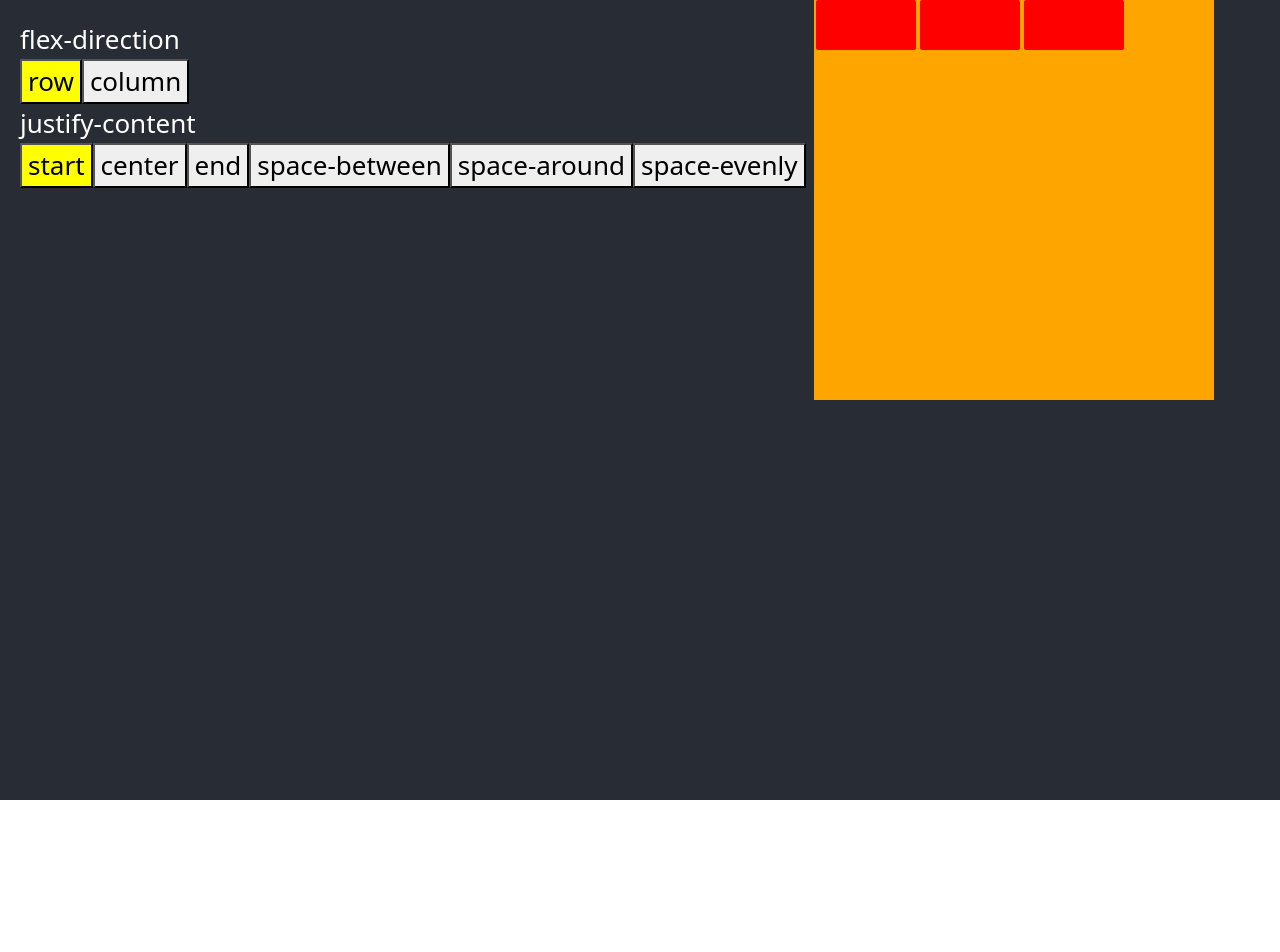
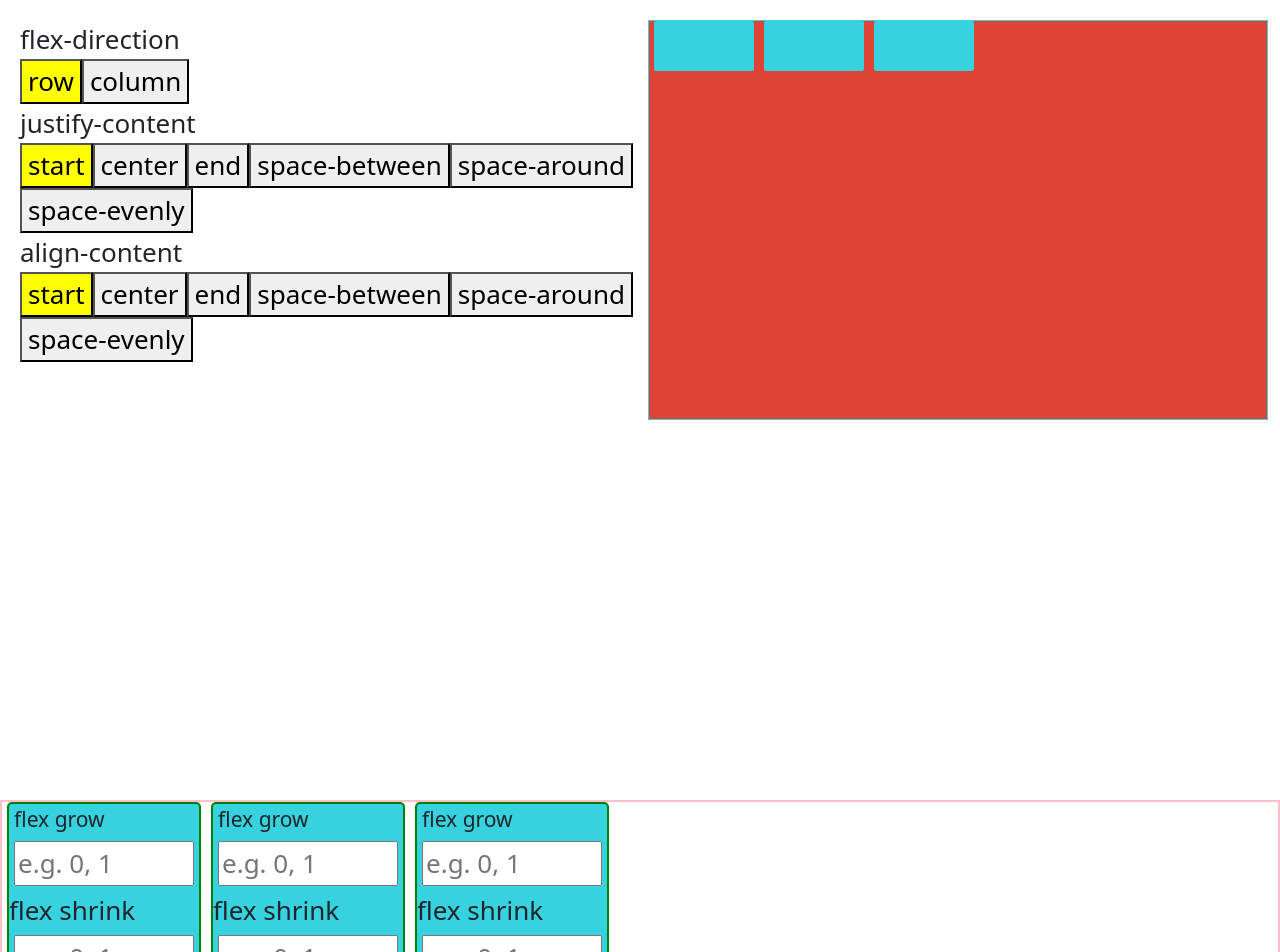
Before and after one commit to nkossally/playground, a React (Create React App) app: page / in a window 1280 px wide. Shown: the top 952 px of the page. Before the commit the page ends 800 px from the top, so only its background shows below. Built offline with nearby package versions, Linux system fonts and the light colour scheme.

Commit message:
Create multiple components

```diff
--- a/package.json
+++ b/package.json
@@ -12,6 +12,7 @@
     "react-dom": "^18.3.1",
     "react-scripts": "5.0.1",
     "sass": "^1.76.0",
+    "styled-components": "^6.1.11",
     "web-vitals": "^2.1.4"
   },
   "scripts": {
--- a/src/App.js
+++ b/src/App.js
@@ -1,18 +1,37 @@
 import { useState } from "react";
 import classNames from "classnames";
 import { Options } from "./components/Options";
-
+import { FlexChild } from "./components/FlexChild";
 import "./style.scss";
 
 const FLEX_DIRECTIONS = ["row", "column"];
-const CONTENT_JUSTIFICATIONS = ["start", "center", "end", "space-between", "space-around", "space-evenly"];
+const CONTENT_JUSTIFICATIONS = [
+  "start",
+  "center",
+  "end",
+  "space-between",
+  "space-around",
+  "space-evenly",
+];
+const CONTENT_ALIGNMENTS = [
+  "align-content-start",
+  "align-content-center",
+  "align-content-end ",
+  "align-content-space-between",
+  "align-content-space-around",
+  "align-content-space-evenly",
+];
 
 function App() {
   const [flexDirection, setFlexDirection] = useState(FLEX_DIRECTIONS[0]);
-  const [justifyContent, setJustifyContent] = useState(CONTENT_JUSTIFICATIONS[0]);
+  const [justifyContent, setJustifyContent] = useState(
+    CONTENT_JUSTIFICATIONS[0]
+  );
+  const [alignContent, setAlignContent] = useState(CONTENT_ALIGNMENTS[0]);
 
   return (
     <div className="App">
+      <div className="flex-alignments-section">
         <div className="all-options-container">
           <Options
             title="flex-direction"
@@ -26,9 +45,22 @@ function App() {
             setOption={setJustifyContent}
             currentOption={justifyContent}
           />
+          <Options
+            title="align-content"
+            options={CONTENT_ALIGNMENTS}
+            setOption={setAlignContent}
+            currentOption={alignContent}
+          />
         </div>
 
-      <div className={classNames(flexDirection, justifyContent, "blocks")}>
+        <div
+          className={classNames(
+            flexDirection,
+            justifyContent,
+            alignContent,
+            "blocks"
+          )}
+        >
           <div className="block" key="block1">
             {" "}
           </div>
@@ -40,6 +72,12 @@ function App() {
           </div>
         </div>
       </div>
+      <div className="flex-parent">
+        <FlexChild />
+        <FlexChild />
+        <FlexChild />
+      </div>
+    </div>
   );
 }
 
--- /dev/null
+++ b/src/components/FlexChild.js
@@ -0,0 +1,42 @@
+import { useState, useMemo } from "react";
+
+export const FlexChild = () => {
+  const [flexGrow, setFlexGrow] = useState(0);
+  const [flexShrink, setFlexShrink] = useState(1);
+  const [flexBasis, setFlexBasis] = useState("auto");
+
+  const handleFlexGrow = (e) => {
+    setFlexGrow(e?.target?.value);
+  };
+  const handleFlexShrink = (e) => {
+    setFlexShrink(e?.target?.value);
+  };
+  const handleFlexBasis = (e) => {
+    setFlexBasis(e?.target?.value);
+  };
+  const style = useMemo(
+    () => ({
+      "flexGrow": `${flexGrow}`,
+      "flexShrink": `${flexShrink}`,
+      "flexBasis": `${flexBasis}`,
+      height: "300px",
+      border: "2px solid green",
+      margin: "0px 5px 0px 5px",
+      "backgroundColor": "#36d2df",
+      "border-radius": 5,
+
+
+    }),
+    [flexGrow, flexShrink, flexBasis]
+  );
+  return (
+    <div style={style}>
+      <div className="input-label">flex grow</div>
+      <input onChange={handleFlexGrow} placeholder="e.g. 0, 1" className="flex-input"/>
+      <div>flex shrink</div>
+      <input onChange={handleFlexShrink} placeholder="e.g. 0, 1" className="flex-input" />
+      <div>flex basis</div>
+      <input onChange={handleFlexBasis} placeholder="e.g. auto, 1000px" className="flex-input"/>
+    </div>
+  );
+};
--- a/src/components/Options.js
+++ b/src/components/Options.js
@@ -1,5 +1,13 @@
-import { useState } from "react";
 import classNames from "classnames";
+
+const OPTION_TO_LABEL = {
+  "align-content-start": "start",
+  "align-content-center": "center",
+  "align-content-space-between": "space-between",
+  "align-content-space-around": "space-around",
+  "align-content-space-evenly": "space-evenly",
+  "align-content-end ": "end",
+};
 
 export const Options = ({ title, options, setOption, currentOption }) => {
   const setOptionWrapper = (option) => {
@@ -15,9 +23,12 @@ export const Options = ({ title, options, setOption, currentOption }) => {
             <button
               key={`${options}${idx}`}
               onClick={setOptionWrapper(option)}
-              className={classNames("option-button", currentOption === option ? "highlight" : "" )}
+              className={classNames(
+                "option-button",
+                currentOption === option ? "highlight" : ""
+              )}
             >
-              {option}
+              {OPTION_TO_LABEL[option] ? OPTION_TO_LABEL[option]: option}
             </button>
           );
         })}
--- a/src/index.js
+++ b/src/index.js
@@ -1,8 +1,6 @@
 import React from 'react';
 import ReactDOM from 'react-dom/client';
-// import './style.scss';
 import App from './App';
-import reportWebVitals from './reportWebVitals';
 import 'bootstrap/dist/css/bootstrap.css';
 
 const root = ReactDOM.createRoot(document.getElementById('root'));
@@ -11,8 +9,3 @@ root.render(
     <App />
   </React.StrictMode>
 );
-
-// If you want to start measuring performance in your app, pass a function
-// to log results (for example: reportWebVitals(console.log))
-// or send to an analytics endpoint. Learn more: https://bit.ly/CRA-vitals
-reportWebVitals();
--- a/src/style.scss
+++ b/src/style.scss
@@ -13,28 +13,32 @@ code {
 }
 
 .App {
-  background-color: #282c34;
+  // background-color: #282c34;
+  font-size: calc(10px + 2vmin);
+}
+
+.flex-alignments-section{
   min-height: 100vh;
   display: flex;
   flex-direction: row;
-  // align-items: center;
-  // justify-content: center;
-  font-size: calc(10px + 2vmin);
-  color: white;
+  padding-top: 20px;
 }
 
 .blocks {
   display: flex;
-  background-color: orange;
-  width: 400px !important;
+  background-color: #df4336;
+  border: 1px solid #36d2df;
+  width: calc(50% - 20px);
+  // margin: 20px 20px;
+
   height: 400px;
 }
 
 .block {
   width: 100px !important;
   height: 50px;
-  background-color: red;
-  margin: 2px 2px 2px 2px;
+  background-color: #36d2df ;
+  margin: 5px 5px 5px 5px;
   border-radius: 2px;
   justify-content: space-evenly;
 
@@ -57,8 +61,6 @@ q .toggle-container {
   flex-direction: row;
 }
 
-.toggle-button {}
-
 .option-title {}
 
 .options-container {}
@@ -70,7 +72,8 @@ q .toggle-container {
 .all-options-container {
   display: flex;
   flex-direction: column;
-  margin: 20px 20px;
+  width: 50%;
+  margin-left: 20px;
 }
 
 .start {
@@ -94,5 +97,63 @@ q .toggle-container {
 }
 
 .end {
-  justify-content: end;
+  justify-content: flex-end;
 }
+
+.align-content-start {
+  align-content: flex-start;
+}
+
+.align-content-center {
+  align-content: center;
+}
+
+.align-content-space-between {
+  align-content: space-between;
+}
+
+.align-content-space-around {
+  align-content: space-around;
+}
+
+.align-content-space-evenly {
+  align-content: space-evenly;
+}
+
+.align-content-end {
+  align-content: flex-end;
+}
+
+.flex-parent{
+  display: flex;
+  width: 100%;
+  height: 300px;
+  border: 2px solid pink;
+}
+
+.child{
+  flex-grow: 1;
+  flex-shrink: 1;
+  flex-basis: auto;
+  height: 100px;
+  border: 2px solid green;
+}
+
+.child-3{
+  flex-grow: 1;
+  flex-shrink: 1;
+  flex-basis: auto;
+  height: 100px;
+  border: 2px solid green;
+}
+
+.flex-input{
+  width: 180px;
+  margin: 5px 5px 5px 5px;
+}
+
+.input-label{
+  margin: 0px 5px 0px 5px;
+font-size: calc(5px + 2vmin);
+
+}
```
Also changed, not shown: 1 other file (tests, documents, lock files or other folders). Lines whose indentation alone changed are shown as unchanged.
